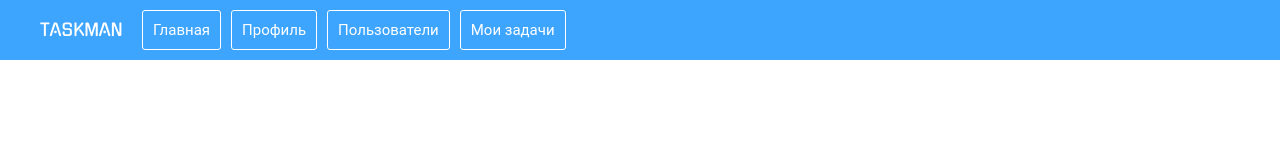
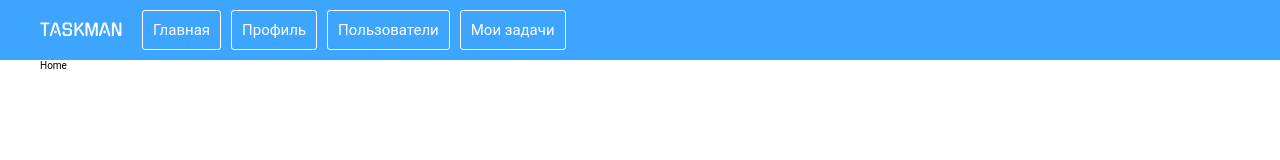
Before and after one commit to evkondr/taskman, a React (Create React App) app: page / in a window 1280 px wide. Shown: the top 160 px of the page. Built offline with nearby package versions, Linux system fonts and the light colour scheme.

Commit message:
feat: add pages

```diff
--- a/src/App.tsx
+++ b/src/App.tsx
@@ -1,18 +1,34 @@
 import React from 'react';
+import { Routes, Route } from "react-router-dom";
 import Header from './components/Header';
 import Navigation from './components/Navigation';
+import Container from './components/Container';
 import Logo from './components/Logo';
 import logourl from "./TASKMAN.png";
+import Home from './components/pages/Home';
+import Profile from './components/pages/Profile';
+import Users from './components/pages/Users';
+import Tasks from './components/pages/Tasks';
 
 function App() {
   return (
     <>
       <Header>
         <Logo>
-          <img src={logourl} alt="" />
+          <img src={logourl} alt="logo taskman" />
         </Logo>
         <Navigation />
       </Header>
+      <main>
+          <Container>
+            <Routes>
+                <Route path="/" element={<Home />}/>
+                <Route path="profile" element={<Profile />}/>
+                <Route path="users" element={<Users />}/>
+                <Route path="tasks" element={<Tasks />}/>
+              </Routes>
+          </Container>
+        </main>
     </>
   );
 }
--- /dev/null
+++ b/src/components/pages/Home.tsx
@@ -0,0 +1,9 @@
+import React from "react";
+import styled from "styled-components";
+
+const Home = () => {
+    return <div>
+        Home
+    </div>
+}
+export default Home;
--- /dev/null
+++ b/src/components/pages/Profile.tsx
@@ -0,0 +1,9 @@
+import React from "react";
+import styled from "styled-components";
+
+const Profile = () => {
+    return <div>
+        Profile
+    </div>
+}
+export default Profile;
--- /dev/null
+++ b/src/components/pages/Tasks.tsx
@@ -0,0 +1,9 @@
+import React from "react";
+import styled from "styled-components";
+
+const Tasks = () => {
+    return <div>
+        Tasks
+    </div>
+}
+export default Tasks;
--- /dev/null
+++ b/src/components/pages/Users.tsx
@@ -0,0 +1,9 @@
+import React from "react";
+import styled from "styled-components";
+
+const Users = () => {
+    return <div>
+        Users
+    </div>
+}
+export default Users;
```
